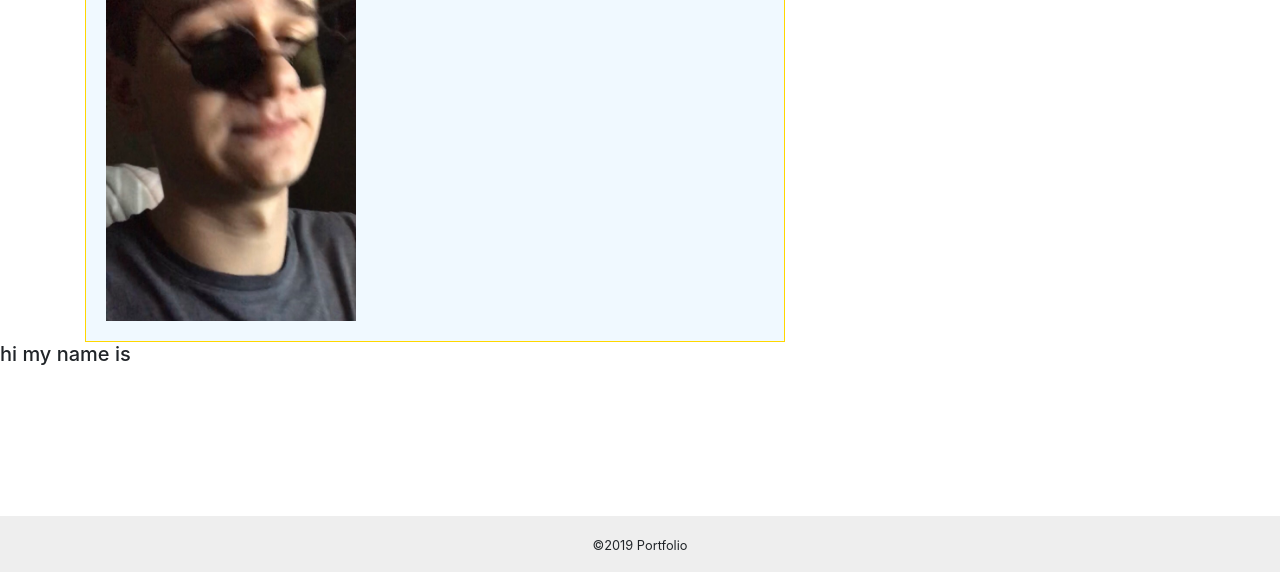
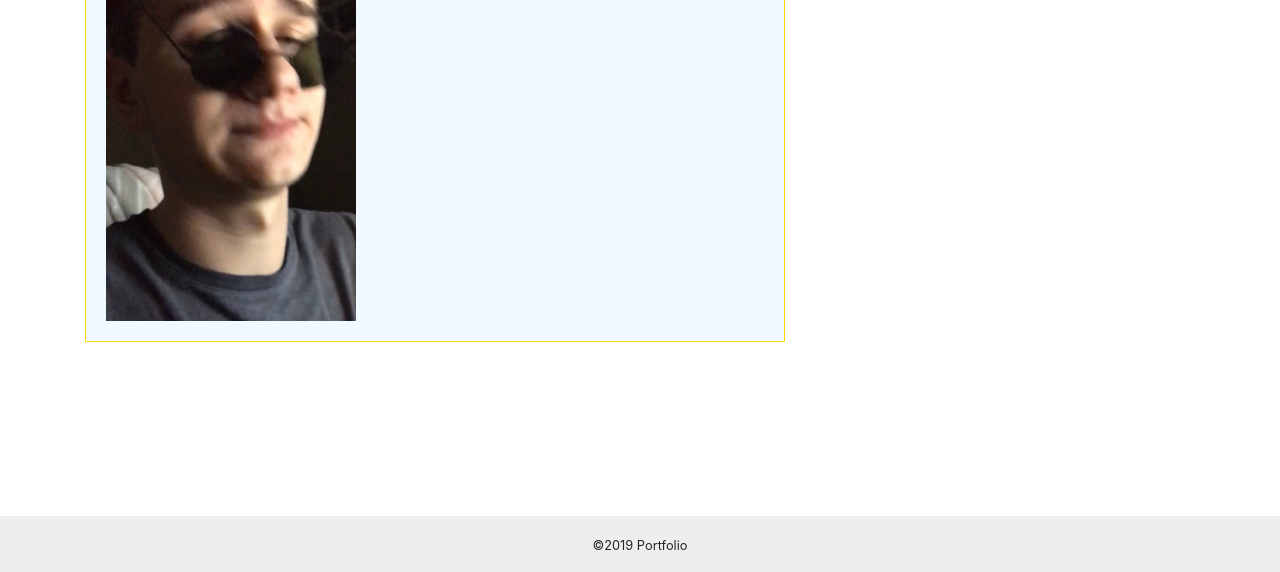
Before and after one commit to skybik/Bootstrap-Portfolio, a plain HTML site: page index.html in a window 1280 px wide. Shown: the part 228-800 px from the top of the page. Drawn offline with nearby package versions, Linux system fonts and the light colour scheme.

Commit message:
updated version

```diff
--- a/assets/css/style.css
+++ b/assets/css/style.css
@@ -70,11 +70,3 @@ h1:after {
     margin-top: 15px;
     border: 1px solid gold;
 }
-
-.myClass {
-    font-size: 10px;
-}
-
-#myID {
-    font-size: 20px;
-}
--- a/index.html
+++ b/index.html
@@ -37,14 +37,12 @@
               </div>
               <div class="col">
                 <p>Hi, I'm Vadym. Nice to meet you! I like to code things from scratch.</p>
-                <!-- <p>TEST Lorem ipsum dolor sit amet consectetur adipisicing elit. Facere quo inventore repellat rem sequi saepe, dolorem amet ex porro aliquam adipisci fugit rerum placeat voluptatibus. Libero saepe molestiae perspiciatis quisquam iusto porro quasi recusandae officiis voluptatem quo, architecto voluptas officia ex perferendis reiciendis voluptates ab reprehenderit sed deleniti, veritatis praesentium nemo cum dolore fuga? Natus amet, optio culpa quis impedit ratione hic adipisci, expedita odit reiciendis excepturi? At sit dolorem odio ipsum minus qui ab ducimus rem? Itaque culpa modi, soluta corrupti necessitatibus minima explicabo dolorum ullam a recusandae ipsum nam quos, laudantium odit eum, consectetur mollitia magni quis aliquam. Lorem ipsum dolor sit amet consectetur adipisicing elit. Repudiandae temporibus dolore dolor! Itaque cum architecto autem vel, reprehenderit sapiente eligendi ratione. Delectus provident cupiditate aperiam, voluptatibus repellat nostrum quisquam et fugit optio dolores commodi! Quia, necessitatibus officiis harum placeat eveniet molestias maxime dolores nihil unde accusamus, iure dolore! Nesciunt, commodi. Lorem ipsum dolor sit amet consectetur adipisicing elit. Ea saepe dicta vel nihil aperiam molestias consequuntur beatae ipsum quia dolor nulla consectetur quae atque, quam architecto iure, deleniti provident voluptate!</p> -->
               </div>
             </div>
           </div>
 
         </div>
     </main>
-<h4 id="myID" class="myClass">hi my name is</h4>
     <footer class="page-footer fixed-bottom">
       <div class="footer-copyright text-center py-3">
         <small>&copy;2019 Portfolio</small>
```
